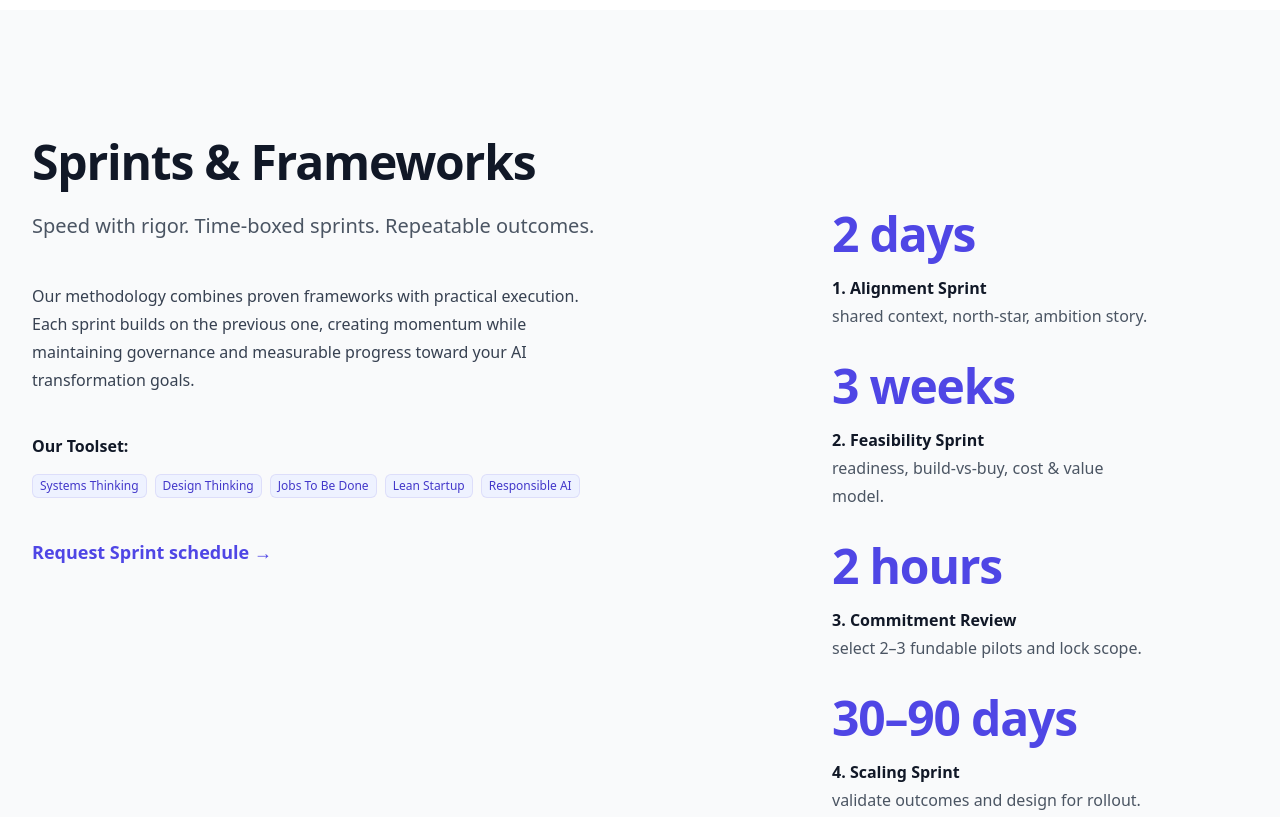
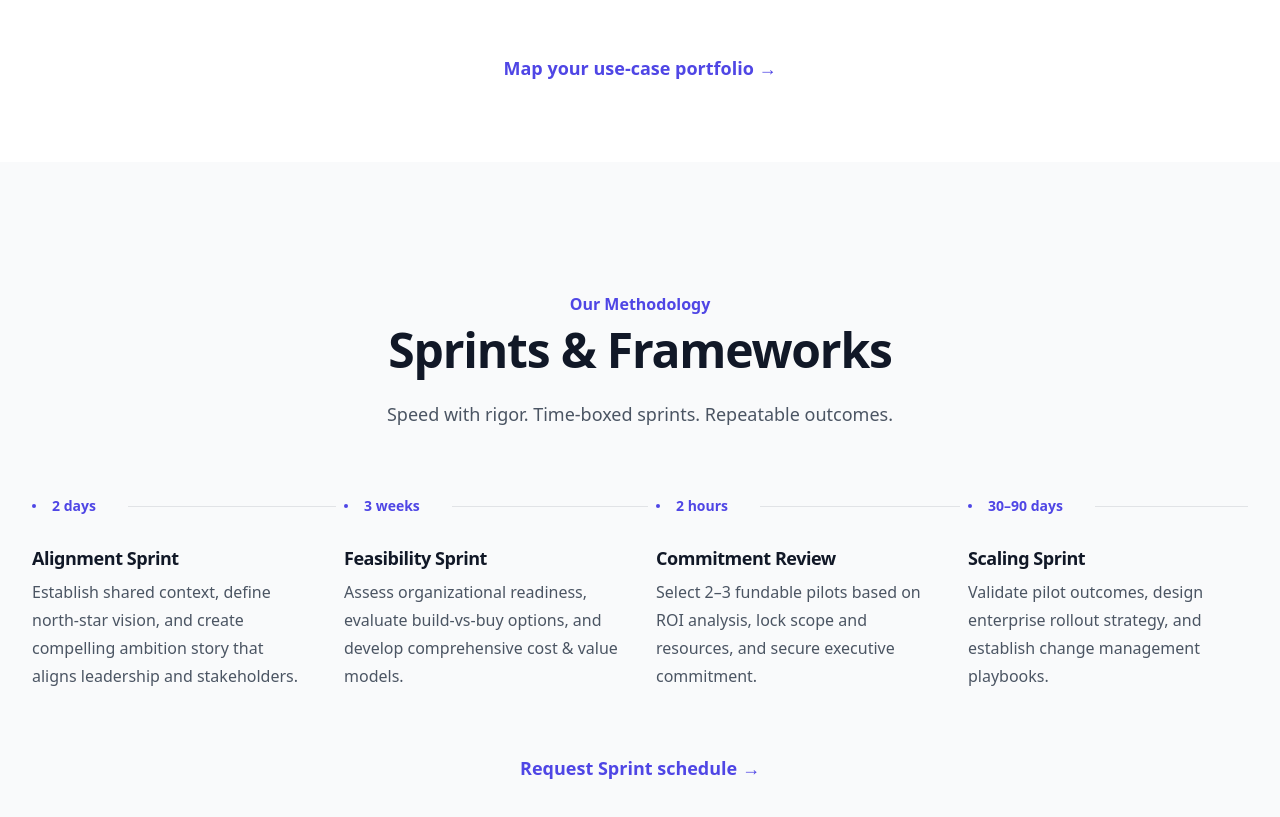
Before and after one commit to vshrinath/auspin-ai, a React app in the folder apps/web/: page / in a window 1280 px wide. Shown: the part 2680-3497 px from the top of the page. Built offline with nearby package versions, Linux system fonts and the light colour scheme.

Commit message:
feat: Improve method and outcomes sections
🔄 Method Section Updates:
- Implemented StatsTimeline component for visual process flow
- Added timeline with connecting lines showing sprint progression
- Expanded descriptions for each sprint phase (CXO-friendly)
- Removed cluttered toolkit section completely
- Added clear visual hierarchy with duration indicators
- Maintained 'Request Sprint schedule' link to contact form

✨ Services Section Updates:
- Switched to 3-column card-based layout
- Enhanced visual appeal with white cards and subtle shadows
- Better spacing and typography for longer descriptions
- Improved mobile responsiveness

🎯 Outcomes Section Updates:
- Reduced bottom spacing for better flow (mt-16 → mt-12)
- Removed 'Meet the Team' secondary button
- Centered single 'Start Your Transformation' CTA
- Removed 'Case evidence available under NDA' text
- Cleaner, more focused call-to-action

Better visual flow and cleaner presentation throughout all sections.

```diff
--- a/apps/web/src/components/MethodSection.tsx
+++ b/apps/web/src/components/MethodSection.tsx
@@ -1,54 +1,69 @@
 /**
  * Method Section - Sprints & Frameworks
- * Adapted from Salient StatsWithDescription
+ * Using StatsTimeline component for process flow
  */
 
-const steps = [
-  { label: 'Alignment Sprint', value: '2 days', description: 'shared context, north-star, ambition story.' },
-  { label: 'Feasibility Sprint', value: '3 weeks', description: 'readiness, build-vs-buy, cost & value model.' },
-  { label: 'Commitment Review', value: '2 hours', description: 'select 2–3 fundable pilots and lock scope.' },
-  { label: 'Scaling Sprint', value: '30–90 days', description: 'validate outcomes and design for rollout.' },
-];
-
-const frameworks = [
-  'Systems Thinking',
-  'Design Thinking',
-  'Jobs To Be Done',
-  'Lean Startup',
-  'Responsible AI'
+const timeline = [
+  {
+    name: 'Alignment Sprint',
+    description: 'Establish shared context, define north-star vision, and create compelling ambition story that aligns leadership and stakeholders.',
+    duration: '2 days',
+    dateTime: 'step-1',
+  },
+  {
+    name: 'Feasibility Sprint',
+    description: 'Assess organizational readiness, evaluate build-vs-buy options, and develop comprehensive cost & value models.',
+    duration: '3 weeks',
+    dateTime: 'step-2',
+  },
+  {
+    name: 'Commitment Review',
+    description: 'Select 2–3 fundable pilots based on ROI analysis, lock scope and resources, and secure executive commitment.',
+    duration: '2 hours',
+    dateTime: 'step-3',
+  },
+  {
+    name: 'Scaling Sprint',
+    description: 'Validate pilot outcomes, design enterprise rollout strategy, and establish change management playbooks.',
+    duration: '30–90 days',
+    dateTime: 'step-4',
+  },
 ];
 
 export function MethodSection() {
   return (
-    <div id="method" className="bg-gray-50 py-32">
+    <div id="method" className="bg-gray-50 py-24 sm:py-32">
       <div className="mx-auto max-w-7xl px-6 lg:px-8">
-        <div className="mx-auto max-w-2xl lg:mx-0 lg:max-w-none">
-          <h2 className="text-pretty text-4xl font-semibold tracking-tight text-gray-900 sm:text-5xl">
+        <div className="mx-auto max-w-2xl text-center mb-16">
+          <h2 className="text-base font-semibold leading-7 text-indigo-600">Our Methodology</h2>
+          <p className="mt-2 text-4xl font-semibold tracking-tight text-gray-900 sm:text-5xl">
             Sprints & Frameworks
-          </h2>
-          <div className="mt-6 flex flex-col gap-x-8 gap-y-20 lg:flex-row">
-            <div className="lg:w-full lg:max-w-2xl lg:flex-auto">
-              <p className="text-xl leading-8 text-gray-600">
+          </p>
+          <p className="mt-6 text-lg leading-8 text-gray-600">
             Speed with rigor. Time-boxed sprints. Repeatable outcomes.
           </p>
-              <p className="mt-10 max-w-xl text-base leading-7 text-gray-700">
-                Our methodology combines proven frameworks with practical execution. Each sprint builds on the previous one,
-                creating momentum while maintaining governance and measurable progress toward your AI transformation goals.
-              </p>
-              <div className="mt-10">
-                <h3 className="text-base font-semibold text-gray-900 mb-4">Our Toolset:</h3>
-                <div className="flex flex-wrap gap-2">
-                  {frameworks.map((framework) => (
-                    <span
-                      key={framework}
-                      className="inline-flex items-center rounded-md bg-indigo-50 px-2 py-1 text-xs font-medium text-indigo-700 ring-1 ring-inset ring-indigo-700/10"
-                    >
-                      {framework}
-                    </span>
+        </div>
+
+        <div className="mx-auto grid max-w-2xl grid-cols-1 gap-8 overflow-hidden lg:mx-0 lg:max-w-none lg:grid-cols-4">
+          {timeline.map((item) => (
+            <div key={item.name}>
+              <time dateTime={item.dateTime} className="flex items-center text-sm font-semibold leading-6 text-indigo-600">
+                <svg viewBox="0 0 4 4" aria-hidden="true" className="mr-4 h-1 w-1 flex-none">
+                  <circle r={2} cx={2} cy={2} fill="currentColor" />
+                </svg>
+                {item.duration}
+                <div
+                  aria-hidden="true"
+                  className="absolute -ml-2 h-px w-screen -translate-x-full bg-gray-900/10 sm:-ml-4 lg:static lg:-mr-6 lg:ml-8 lg:w-auto lg:flex-auto lg:translate-x-0"
+                />
+              </time>
+              <p className="mt-6 text-lg font-semibold leading-8 tracking-tight text-gray-900">{item.name}</p>
+              <p className="mt-1 text-base leading-7 text-gray-600">{item.description}</p>
+            </div>
           ))}
         </div>
-              </div>
-              <div className="mt-10">
+
+        <div className="mt-16 text-center">
           <a
             href="#contact"
             className="inline-flex items-center gap-2 text-lg font-semibold text-indigo-600 hover:text-indigo-500"
@@ -57,23 +72,6 @@
           </a>
         </div>
       </div>
-            <div className="lg:flex lg:flex-auto lg:justify-center">
-              <dl className="w-64 space-y-8 xl:w-80">
-                {steps.map((step, index) => (
-                  <div key={step.label} className="flex flex-col-reverse gap-y-4">
-                    <dt className="text-base leading-7 text-gray-600">
-                      <span className="font-semibold text-gray-900">{index + 1}. {step.label}</span>
-                      <br />
-                      {step.description}
-                    </dt>
-                    <dd className="text-5xl font-semibold tracking-tight text-indigo-600">{step.value}</dd>
-                  </div>
-                ))}
-              </dl>
-            </div>
-          </div>
-        </div>
-      </div>
     </div>
   );
 }
--- a/apps/web/src/components/OutcomesSection.tsx
+++ b/apps/web/src/components/OutcomesSection.tsx
@@ -57,24 +57,13 @@
             ))}
           </dl>
 
-          <div className="mt-16 text-center">
-            <p className="text-sm text-gray-500 mb-8">
-              Case evidence available under NDA.
-            </p>
-            <div className="flex flex-col sm:flex-row gap-4 justify-center">
+          <div className="mt-12 text-center">
             <a
               href="#contact"
               className="rounded-md bg-indigo-600 px-3.5 py-2.5 text-sm font-semibold text-white shadow-sm hover:bg-indigo-500 focus-visible:outline focus-visible:outline-2 focus-visible:outline-offset-2 focus-visible:outline-indigo-600"
             >
               Start Your Transformation
             </a>
-              <a
-                href="#team"
-                className="rounded-md px-3.5 py-2.5 text-sm font-semibold text-gray-900 ring-1 ring-inset ring-gray-300 hover:bg-gray-50"
-              >
-                Meet the Team
-              </a>
-            </div>
           </div>
         </div>
       </div>
--- a/apps/web/src/components/ServicesSection.tsx
+++ b/apps/web/src/components/ServicesSection.tsx
@@ -56,15 +56,15 @@
           </p>
         </div>
         <div className="mx-auto mt-16 max-w-2xl sm:mt-20 lg:mt-24 lg:max-w-none">
-          <dl className="grid max-w-xl grid-cols-1 gap-x-8 gap-y-16 lg:max-w-none lg:grid-cols-3">
+          <dl className="grid max-w-xl grid-cols-1 gap-x-8 gap-y-12 lg:max-w-none lg:grid-cols-3">
             {services.map((service) => (
-              <div key={service.name} className="flex flex-col">
-                <dt className="flex items-center gap-x-3 text-lg font-semibold leading-7 text-gray-900">
-                  <span className="text-2xl" aria-hidden="true">{service.icon}</span>
+              <div key={service.name} className="bg-white rounded-2xl p-8 shadow-sm border border-gray-100 hover:shadow-md transition-shadow duration-300">
+                <dt className="flex items-center gap-x-4 text-xl font-semibold leading-7 text-gray-900 mb-4">
+                  <span className="text-3xl flex-shrink-0" aria-hidden="true">{service.icon}</span>
                   {service.name}
                 </dt>
-                <dd className="mt-4 flex flex-auto flex-col text-base leading-7 text-gray-600">
-                  <p className="flex-auto">{service.description}</p>
+                <dd className="text-base leading-7 text-gray-600">
+                  {service.description}
                 </dd>
               </div>
             ))}
```
Lines whose indentation alone changed are shown as unchanged.
